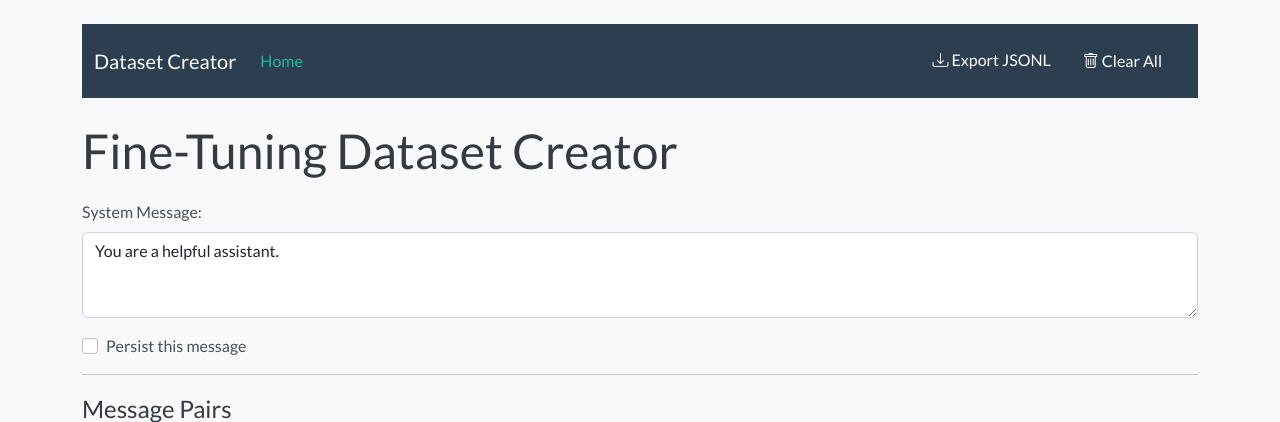
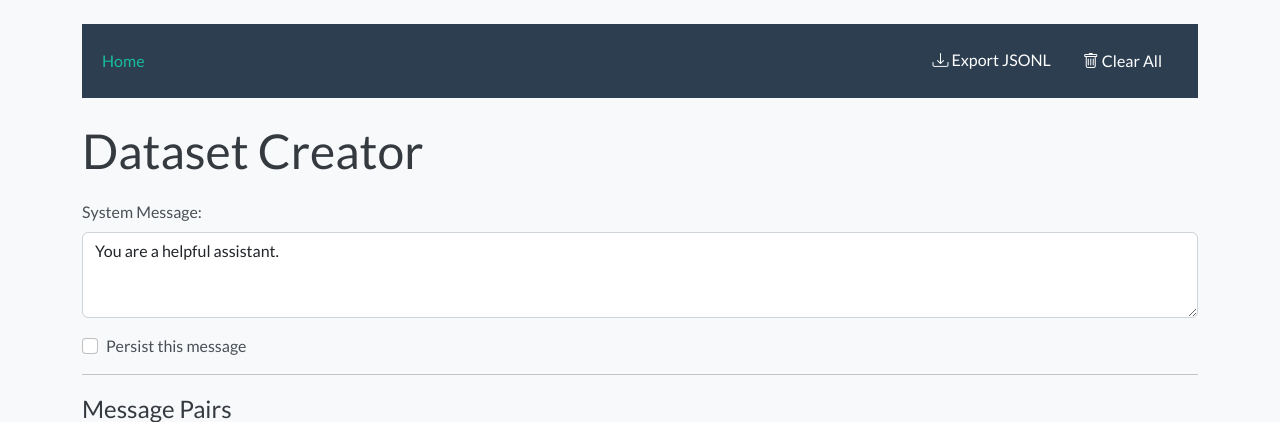
Before and after one commit to rimom/DatasetCreator, a Flask app: page / in a window 1280 px wide. Shown: the top 422 px of the page. Run offline with Flask 3, Linux system fonts and the light colour scheme; some libraries are stand-ins or nearby versions.

Commit message:
Removing comments and adjusting code

```diff
--- a/app.py
+++ b/app.py
@@ -4,12 +4,11 @@ import os
 from io import BytesIO
 
 app = Flask(__name__)
-app.secret_key = 'your_secure_secret_key'  # Replace with a secure key
+app.secret_key = 'your_secure_secret_key'
 
 # Path to store conversations persistently as JSONL
 DATA_FILE = 'conversations.jsonl'
 
-# In-memory storage
 conversations = []
 
 def load_conversations():
@@ -34,7 +33,6 @@ def save_conversations():
     except Exception as e:
         print(f"Error saving conversations: {e}")
 
-# Load conversations at startup
 load_conversations()
 
 @app.route('/', methods=['GET', 'POST'])
@@ -96,11 +94,11 @@ def export():
         return redirect(url_for('index'))
 
     # Create a virtual binary file for JSONL
-    si = ""
+    vbf = ""
     for conv in conversations:
-        si += json.dumps(conv, ensure_ascii=False) + '\n'
+        vbf += json.dumps(conv, ensure_ascii=False) + '\n'
 
-    bytes_io = BytesIO(si.encode('utf-8'))
+    bytes_io = BytesIO(vbf.encode('utf-8'))
     bytes_io.seek(0)
 
     return send_file(
--- a/templates/base.html
+++ b/templates/base.html
@@ -2,20 +2,15 @@
 <html lang="en">
 <head>
     <meta charset="UTF-8">
-    <title>Fine-Tuning Dataset Creator</title>
-    <!-- Bootstrap CSS from Bootswatch -->
+    <title>Dataset Creator</title>
     <link rel="stylesheet" href="https://cdn.jsdelivr.net/npm/bootswatch@5.3.2/dist/flatly/bootstrap.min.css">
-    <!-- Bootstrap Icons CSS -->
     <link rel="stylesheet" href="https://cdn.jsdelivr.net/npm/bootstrap-icons@1.10.5/font/bootstrap-icons.css">
-    <!-- Custom CSS -->
     <link rel="stylesheet" href="{{ url_for('static', filename='css/styles.css') }}">
 </head>
 <body>
     <div class="container mt-4">
-        <!-- Navigation Bar -->
         <nav class="navbar navbar-expand-lg navbar-dark bg-primary mb-4">
           <div class="container-fluid">
-            <a class="navbar-brand" href="{{ url_for('index') }}">Dataset Creator</a>
             <button class="navbar-toggler" type="button" data-bs-toggle="collapse" data-bs-target="#navbarNav" aria-controls="navbarNav" aria-expanded="false" aria-label="Toggle navigation">
               <span class="navbar-toggler-icon"></span>
             </button>
@@ -55,9 +50,7 @@
         {% block content %}{% endblock %}
     </div>
 
-    <!-- Bootstrap JS Bundle -->
     <script src="https://cdn.jsdelivr.net/npm/bootstrap@5.3.2/dist/js/bootstrap.bundle.min.js"></script>
-    <!-- Custom JS -->
     <script src="{{ url_for('static', filename='js/scripts.js') }}"></script>
 </body>
 </html>
--- a/templates/edit.html
+++ b/templates/edit.html
@@ -4,13 +4,11 @@
 <h1>Edit Conversation {{ conv_id + 1 }}</h1>
 
 <form method="POST" action="{{ url_for('edit', conv_id=conv_id) }}">
-    <!-- System Message -->
     <div class="mb-3">
         <label for="system_message" class="form-label">System Message:</label>
         <textarea class="form-control" id="system_message" name="system_message" rows="3">{{ system_message }}</textarea>
     </div>
 
-    <!-- Persist Checkbox -->
     <div class="form-check mb-3">
         <input class="form-check-input" type="checkbox" id="persist" name="persist" {% if persist %}checked{% endif %}>
         <label class="form-check-label" for="persist">
@@ -20,7 +18,6 @@
 
     <hr>
 
-    <!-- Message Pairs -->
     <h4>Message Pairs</h4>
     <div id="message-pairs">
         {% for pair in message_pairs %}
@@ -42,10 +39,8 @@
         {% endfor %}
     </div>
 
-    <!-- Add Message Pair Button -->
     <button type="button" class="btn btn-secondary mb-3" id="add-pair"><i class="bi bi-plus-circle"></i> Add Message Pair</button>
 
-    <!-- Action Buttons -->
     <div class="mb-3">
         <button type="submit" class="btn btn-primary"><i class="bi bi-save"></i> Update Conversation</button>
         <a href="{{ url_for('index') }}" class="btn btn-secondary">Cancel</a>
--- a/templates/index.html
+++ b/templates/index.html
@@ -1,16 +1,14 @@
 {% extends "base.html" %}
 
 {% block content %}
-<h1>Fine-Tuning Dataset Creator</h1>
+<h1>Dataset Creator</h1>
 
 <form method="POST" action="{{ url_for('index') }}">
-    <!-- System Message -->
     <div class="mb-3">
         <label for="system_message" class="form-label">System Message:</label>
         <textarea class="form-control" id="system_message" name="system_message" rows="3">{{ system_message }}</textarea>
     </div>
 
-    <!-- Persist Checkbox -->
     <div class="form-check mb-3">
         <input class="form-check-input" type="checkbox" id="persist" name="persist" {% if persist %}checked{% endif %}>
         <label class="form-check-label" for="persist">
@@ -20,7 +18,6 @@
 
     <hr>
 
-    <!-- Message Pairs -->
     <h4>Message Pairs</h4>
     <div id="message-pairs">
         <div class="message-pair mb-4">
@@ -39,10 +36,8 @@
         </div>
     </div>
 
-    <!-- Add Message Pair Button -->
     <button type="button" class="btn btn-secondary mb-3" id="add-pair"><i class="bi bi-plus-circle"></i> Add Message Pair</button>
 
-    <!-- Action Buttons -->
     <div class="mb-3">
         <button type="submit" class="btn btn-primary"><i class="bi bi-save"></i> Save Conversation</button>
     </div>
@@ -50,7 +45,6 @@
 
 <hr>
 
-<!-- Dataset Content -->
 <h3>Dataset Content:</h3>
 <ul class="list-group">
     {% for conv in conversations %}
@@ -59,11 +53,9 @@
                 <strong>{{ loop.index }}:</strong> {{ conv | tojson }}
             </div>
             <div>
-                <!-- Delete Button -->
                 <form method="POST" action="{{ url_for('delete', conv_id=loop.index0) }}" style="display:inline;" onsubmit="return confirm('Are you sure you want to delete this conversation?');">
                     <button type="submit" class="btn btn-sm btn-danger"><i class="bi bi-trash"></i> Delete</button>
                 </form>
-                <!-- Edit Button -->
                 <a href="{{ url_for('edit', conv_id=loop.index0) }}" class="btn btn-sm btn-warning"><i class="bi bi-pencil-square"></i> Edit</a>
             </div>
         </li>
```
